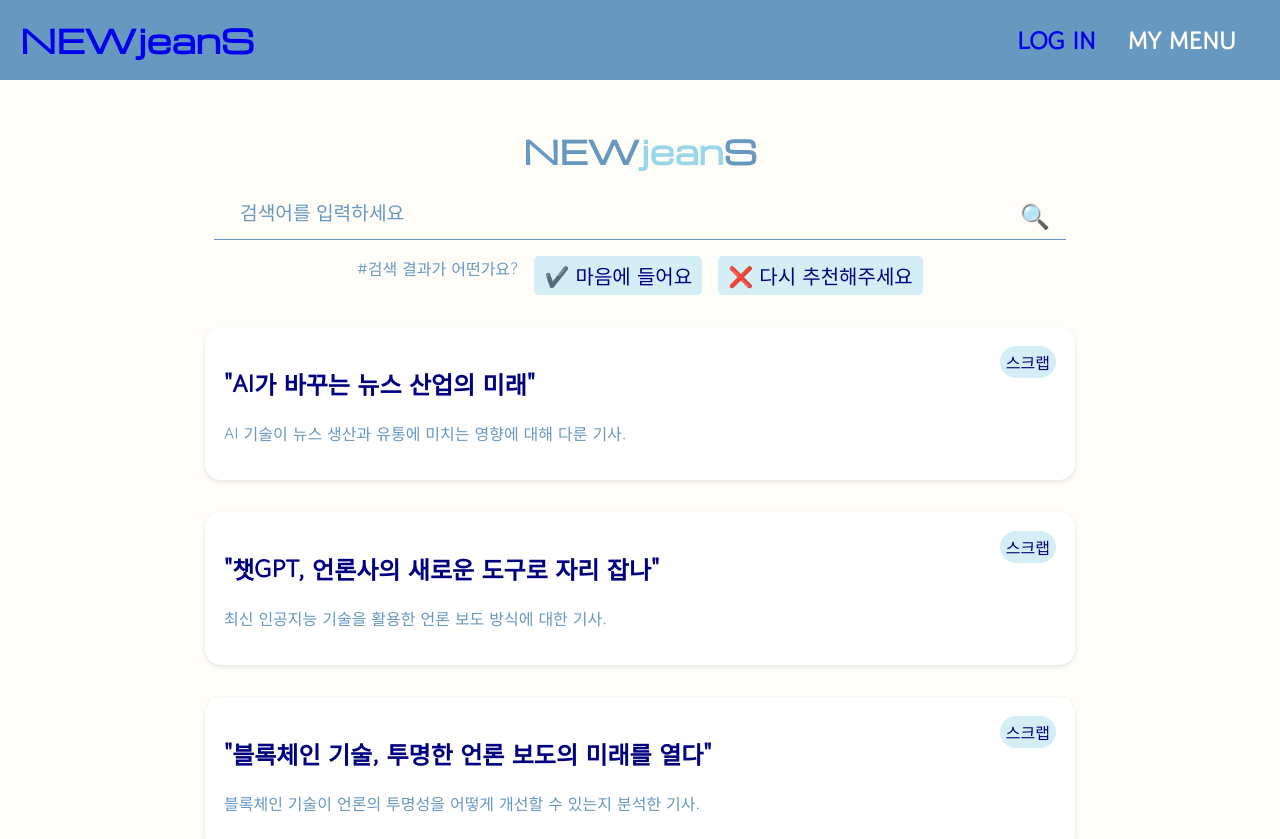
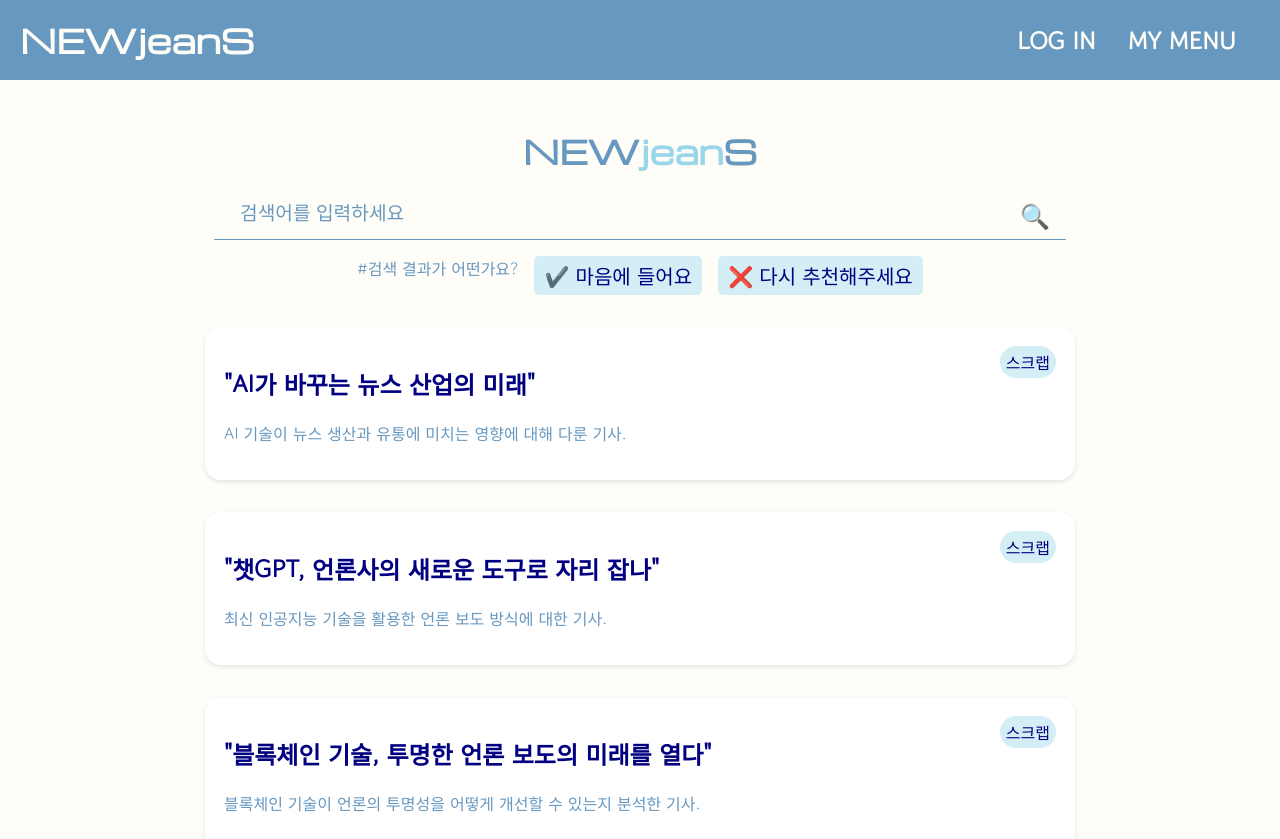
Before and after one commit to lg-cns-am-1-mini6/FE, a React (Vite) app in the folder news_app/: page /NewsSearch in a window 1280 px wide. Shown: the top 839 px of the page. Built offline with nearby package versions, Linux system fonts and the light colour scheme; a web font is replaced by a local one.

Commit message:
fix: 버튼 색상 수정

```diff
--- a/news_app/src/components/Header.css
+++ b/news_app/src/components/Header.css
@@ -32,6 +32,10 @@
 
 .header-logo {
   font-family: "Michroma", sans-serif;
+}
+
+.header-btn :link {
+  color: var(--main-bg-color);
 }
 
 .header-btn :visited {
@@ -72,6 +76,10 @@
   border-bottom: 1px solid var(--light-color);
 }
 
+.dropdown-menu li a:link {
+  color: var(--main-color);
+}
+
 .dropdown-menu li a:visited {
   color: var(--main-color);
 }
```
